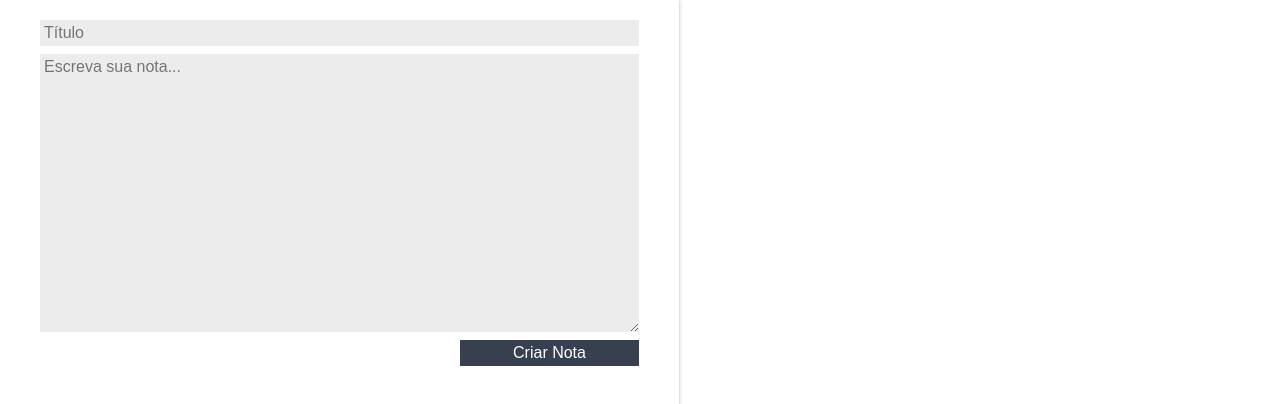
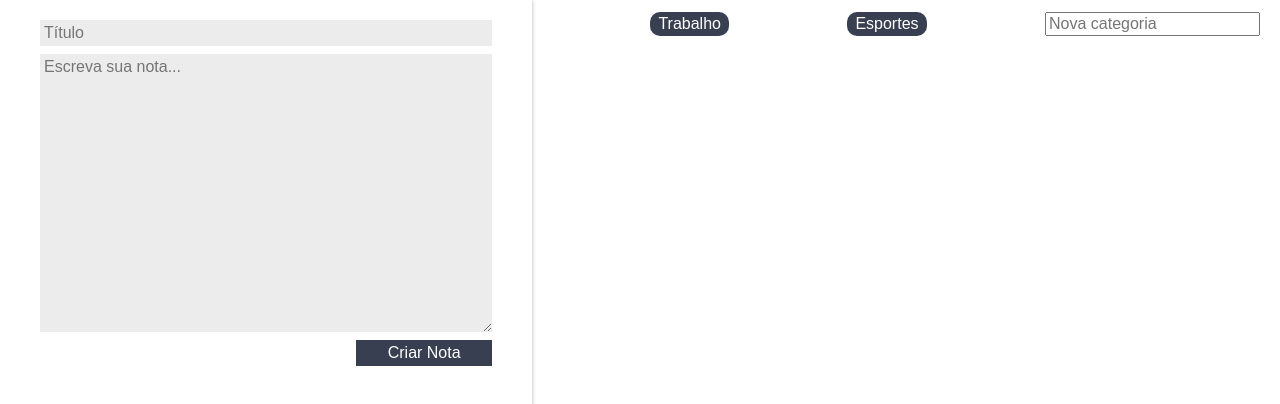
Before and after one commit to brulilika/ReactJS, a React (Create React App) app in the folder 4-ClicloVidaComponentes/: page / in a window 1280 px wide. Shown: the top 404 px of the page. Built offline with nearby package versions, Linux system fonts and the light colour scheme; the HTML template or start-up script is replaced by a standard one.

Commit message:
adicao dinamica de novas categorias

```diff
--- a/4-ClicloVidaComponentes/src/App.js
+++ b/4-ClicloVidaComponentes/src/App.js
@@ -1,6 +1,7 @@
 import React, { Component } from "react";
 import ListaDeNotas from "./components/ListaDeNotas";
 import FormularioCadastro from "./components/FormularioCadastro";
+import ListaCategorias from "./components/ListaCategorias";
 import "./assets/App.css";
 import './assets/index.css';
 class App extends Component {
@@ -9,7 +10,8 @@
     super();
 
     this.state = {
-      notas:[]
+      notas:[],
+      categorias: ["Trabalho", "Esportes"]
     }
   }
 
@@ -20,6 +22,12 @@
       notas:novoArrayNotas
     }
     this.setState(novoEstado)
+  }
+
+  adicionarCategoria(nomeCategoria){
+    const novoArrayCategorias = [...this.state.categorias, nomeCategoria]
+    const novoEstado = {...this.state, categorias:novoArrayCategorias};
+    this.setState(novoEstado);
   }
 
   deletarNota(indice){
@@ -33,7 +41,10 @@
     return (
       <section className="conteudo">
         <FormularioCadastro criarNota={this.criarNota.bind(this)}/>
-        <ListaDeNotas notas={this.state.notas} apagarNota={this.deletarNota.bind(this)}/>
+        <main className="conteudo-principal">
+          <ListaCategorias adicionarCategoria={this.adicionarCategoria.bind(this)} categorias={this.state.categorias}/>
+          <ListaDeNotas notas={this.state.notas} apagarNota={this.deletarNota.bind(this)}/>
+        </main>
       </section>
     );
   }
--- a/4-ClicloVidaComponentes/src/assets/App.css
+++ b/4-ClicloVidaComponentes/src/assets/App.css
@@ -1,5 +1,8 @@
 .conteudo {
   display: flex;
+}
+.conteudo-principal{
+  flex-grow: 3;
 }
 
 :root {
--- /dev/null
+++ b/4-ClicloVidaComponentes/src/components/ListaCategorias/ListaCategoria.jsx
@@ -0,0 +1,29 @@
+import React, {Component} from "react";
+import "./estilo.css";
+
+class ListaCategorias extends Component{
+
+    _handleEventoInput(e) {
+        if (e.key === "Enter") {
+          let valorCategoria = e.target.value;
+          this.props.adicionarCategoria(valorCategoria);
+        }
+      }
+
+    render(){
+        return (
+            <section className="lista-categorias">
+                <ul className="lista-categorias_lista">
+                    {this.props.categorias.map((categoria, index)=>{
+                        return <li key={index} className="lista-categorias_item">{categoria} </li>
+                    })}
+                </ul>
+                <input type="text" className="lista-categorias_input" placeholder="Nova categoria"
+                       onKeyUp={this._handleEventoInput.bind(this)} />
+
+            </section>
+        );
+    }
+};
+
+export default ListaCategorias;
--- /dev/null
+++ b/4-ClicloVidaComponentes/src/components/ListaCategorias/estilo.css
@@ -0,0 +1,21 @@
+.lista-categorias{
+    display: flex;
+    flex-direction: row;
+    margin-top: 12px;
+}
+.lista-categorias_lista{
+    flex: 1;
+    display: flex;
+    flex-direction: row;
+    justify-content: space-evenly;
+}
+.lista-categorias_item{
+    background-color: var(--secundaria);
+    color: white;
+    padding: 4px 8px;
+    border-radius: 10px;
+    font-family: Arial, Helvetica, sans-serif;
+}
+.lista-categorias_input{
+    margin-right: 20px;
+}
--- /dev/null
+++ b/4-ClicloVidaComponentes/src/components/ListaCategorias/index.js
@@ -0,0 +1,2 @@
+import ListaCategorias from "./ListaCategoria";
+export default ListaCategorias;
```
